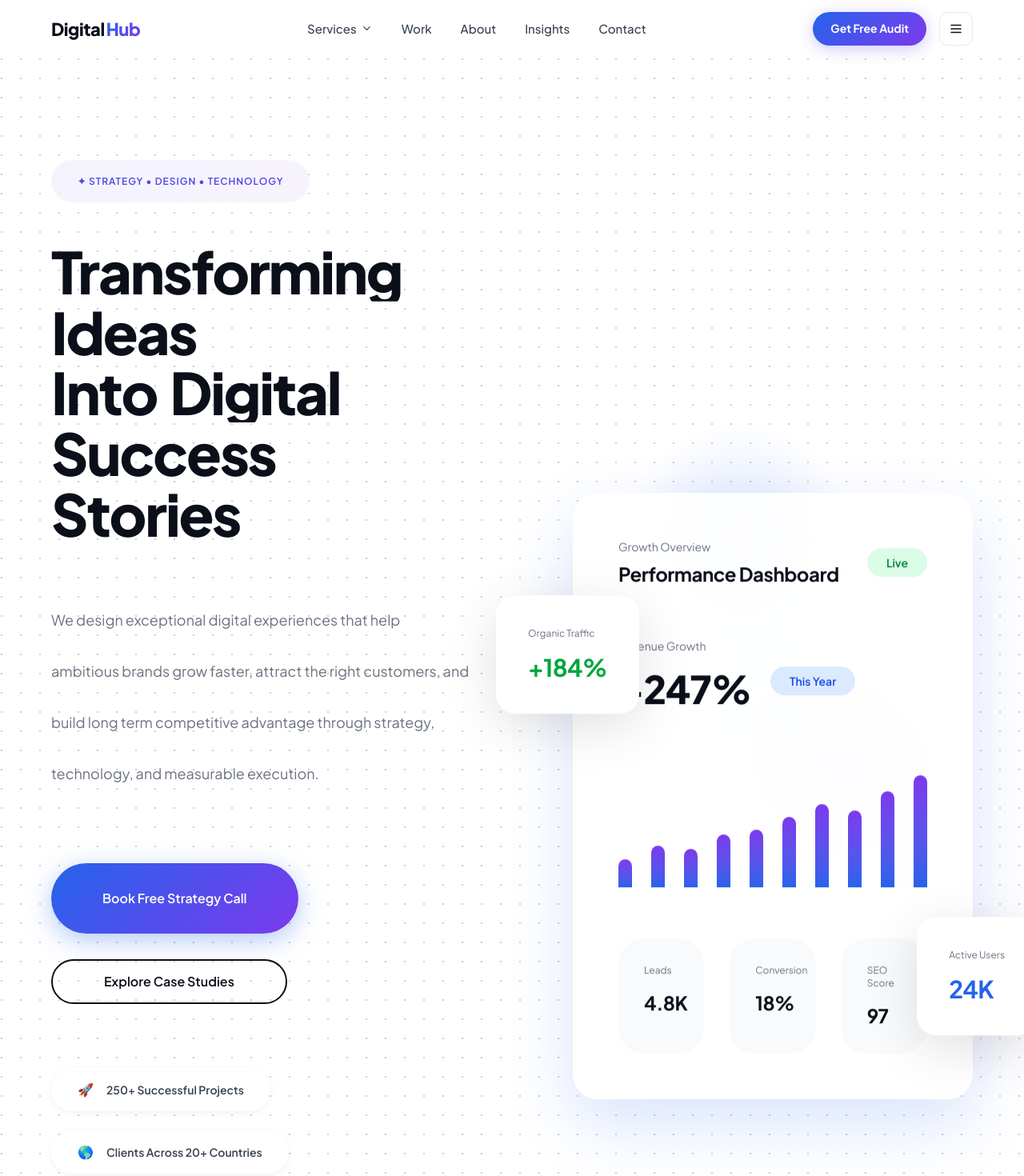
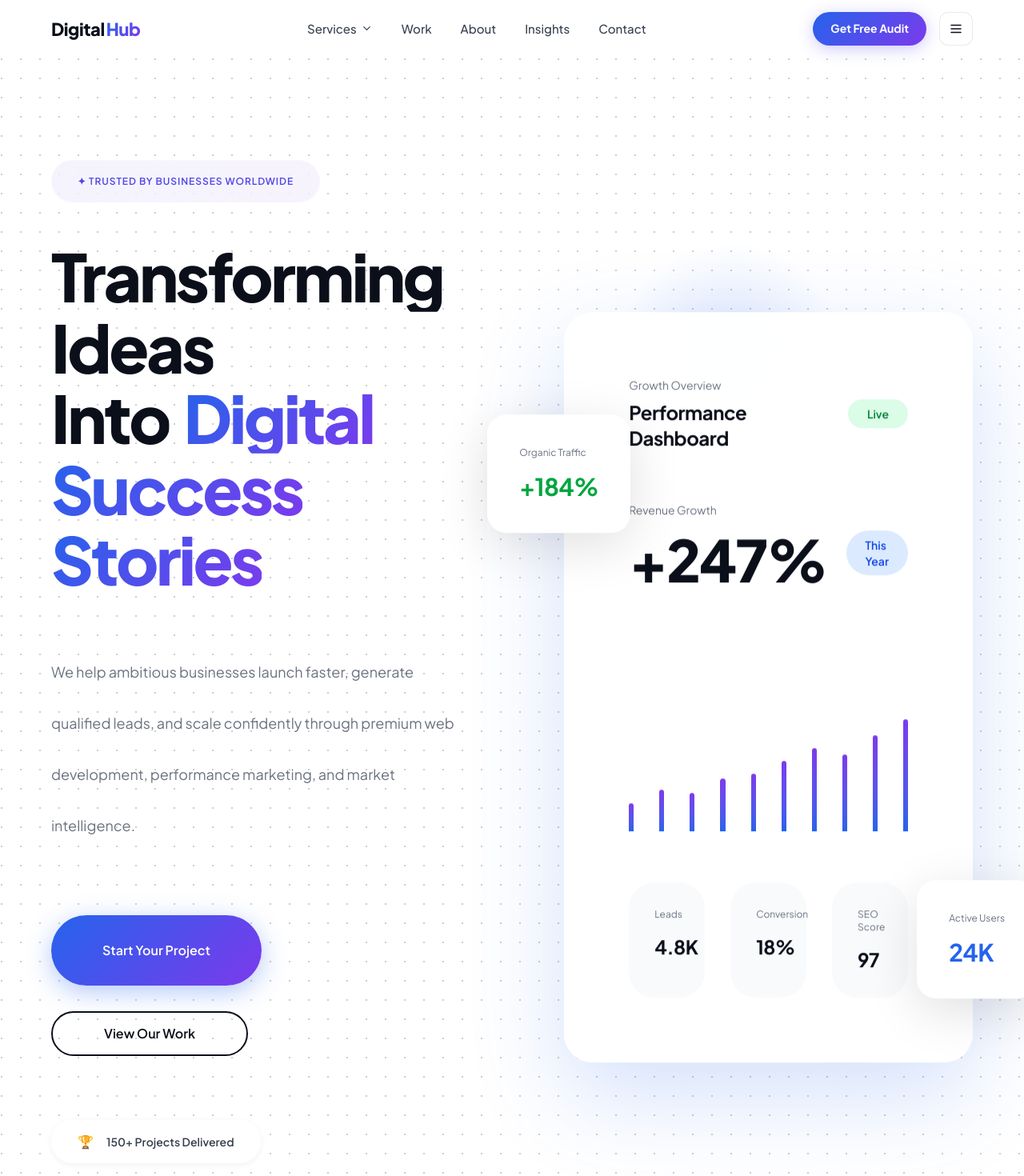
Before and after one commit to rahulmann212-del/digitalhub, a Next.js app: page / in a window 1280 px wide. Shown: the top 1470 px of the page at 80% size. Built offline with nearby package versions, Linux system fonts and the light colour scheme.

Commit message:
Improve service cards

```diff
--- a/components/sections/home/HeroSection.tsx
+++ b/components/sections/home/HeroSection.tsx
@@ -33,7 +33,11 @@ const HEADLINE_LINES = [
   'Into Digital',
   'Success Stories'
 ]
-const GRADIENT_WORDS = new Set(['Real', 'Growth'])
+const GRADIENT_WORDS = new Set([
+  'Digital',
+  'Success',
+  'Stories',
+])
 
 // ─── Stat Chip ────────────────────────────────────────────────────────────────
 interface StatChipProps {
@@ -53,10 +57,10 @@ function StatChip({ icon, label }: StatChipProps) {
 // ─── Abstract SVG Illustration ────────────────────────────────────────────────
 function HeroDashboard() {
   return (
-    <div className="relative mx-auto w-full max-w-[520px]">
+    <div className="relative mx-auto w-full max-w-[650px] xl:max-w-[700px]">
 
       {/* Main Card */}
-      <div className="rounded-[32px] border border-white/70 bg-white/90 p-7 shadow-[0_30px_80px_rgba(37,99,235,0.18)] backdrop-blur-xl">
+      <div className="rounded-[36px] border border-white/80 bg-white/95 p-9 xl:p-10 shadow-[0_40px_120px_rgba(37,99,235,0.20)] backdrop-blur-2xl">
 
         {/* Header */}
         <div className="flex items-center justify-between">
@@ -79,7 +83,7 @@ function HeroDashboard() {
           </p>
 
           <div className="mt-2 flex items-end gap-3">
-            <h2 className="text-5xl font-extrabold text-[#0B0F1A]">
+            <h2 className="text-6xl xl:text-7xl font-extrabold tracking-tight text-[#0B0F1A]">
               +247%
             </h2>
 
@@ -90,7 +94,7 @@ function HeroDashboard() {
         </div>
 
         {/* Chart */}
-        <div className="mt-8 flex h-40 items-end gap-3">
+        <div className="mt-10 flex h-56 items-end gap-4">
 
           {[35,52,48,66,72,88,104,96,120,140].map((h,index)=>(
             <div
@@ -218,22 +222,22 @@ export default function HeroSection() {
                   background: 'linear-gradient(135deg, rgba(79,70,229,0.06) 0%, rgba(124,58,237,0.06) 100%)',
                 }}
               >
-                ✦ Strategy • Design • Technology
+                ✦ Trusted By Businesses Worldwide
               </span>
             </motion.div>
 
             {/* ── Animated headline ── */}
             <motion.h1
-              className="mb-8 overflow-hidden max-w-[700px]"
+              className="mb-8 overflow-hidden max-w-[760px]"
               variants={wordContainer}
               style={{
-                fontSize: 'clamp(42px, 6vw, 72px)',
-                fontWeight: 800,
-                lineHeight: 1.05,
-                letterSpacing: '-0.03em',
-                fontFamily: "'Plus Jakarta Sans', sans-serif",
-              }}
-              aria-label="We Build Digital Products That Drive Real Growth"
+  fontSize: 'clamp(54px, 7vw, 82px)',
+  fontWeight: 800,
+  lineHeight: 1.08,
+  letterSpacing: '-0.04em',
+  fontFamily: "'Plus Jakarta Sans', sans-serif",
+}}
+              aria-label="Transforming Ideas Into Digital Success Stories"
             >
               {HEADLINE_LINES.map((line, lineIdx) => (
                 <span key={lineIdx} className="block">
@@ -260,7 +264,7 @@ export default function HeroSection() {
               variants={fadeUp}
               className="mb-10 max-w-[620px] text-lg leading-8 text-[#6B7280]"
             >
-              We design exceptional digital experiences that help ambitious brands grow faster, attract the right customers, and build long term competitive advantage through strategy, technology, and measurable execution.
+              We help ambitious businesses launch faster, generate qualified leads, and scale confidently through premium web development, performance marketing, and market intelligence.
             </motion.p>
 
             {/* ── CTA buttons ── */}
@@ -283,7 +287,7 @@ export default function HeroSection() {
                     background: 'linear-gradient(135deg, #2563EB 0%, #7C3AED 100%)',
                   }}
                 >
-                  Book Free Strategy Call
+                  Start Your Project
                 </Link>
               </motion.div>
 
@@ -298,7 +302,7 @@ export default function HeroSection() {
                     'focus-visible:outline-none focus-visible:ring-2 focus-visible:ring-[#0B0F1A] focus-visible:ring-offset-2'
                   )}
                 >
-                  Explore Case Studies
+                  View Our Work
                 </Link>
               </motion.div>
             </motion.div>
@@ -309,10 +313,10 @@ export default function HeroSection() {
               className="flex flex-wrap items-center gap-3"
             >
               {[
-                { icon: '🚀', label: '250+ Successful Projects' },
-                { icon: '🌎', label: 'Clients Across 20+ Countries' },
-                { icon: '💙', label: 'Trusted by Fast Growing Brands' },
-              ].map((chip) => (
+  { icon: '🏆', label: '150+ Projects Delivered' },
+  { icon: '⭐', label: '98% Client Retention' },
+  { icon: '🌍', label: '12 Countries Served' },
+].map((chip) => (
                 <motion.div key={chip.label} variants={fadeUp}>
                   <StatChip icon={chip.icon} label={chip.label} />
                 </motion.div>
@@ -351,7 +355,7 @@ export default function HeroSection() {
             </div>
 
             {/* ── Floating visual wrapper ── */}
-            <div className="animate-float relative z-10 h-[420px] w-[420px] md:h-[500px] md:w-[500px]">
+            <div className="animate-float relative z-10 w-full max-w-[560px]">
               {/* Main SVG Illustration */}
               <HeroDashboard />
             </div>
```
